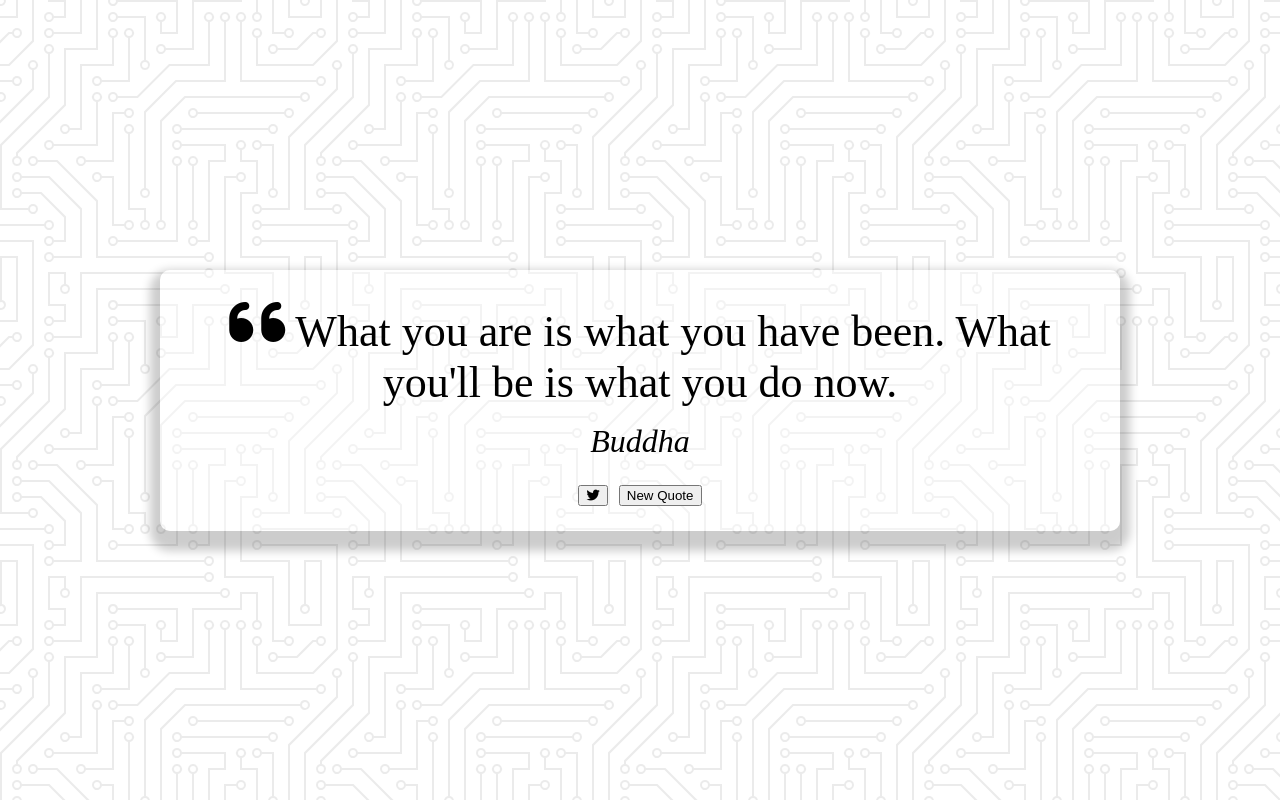
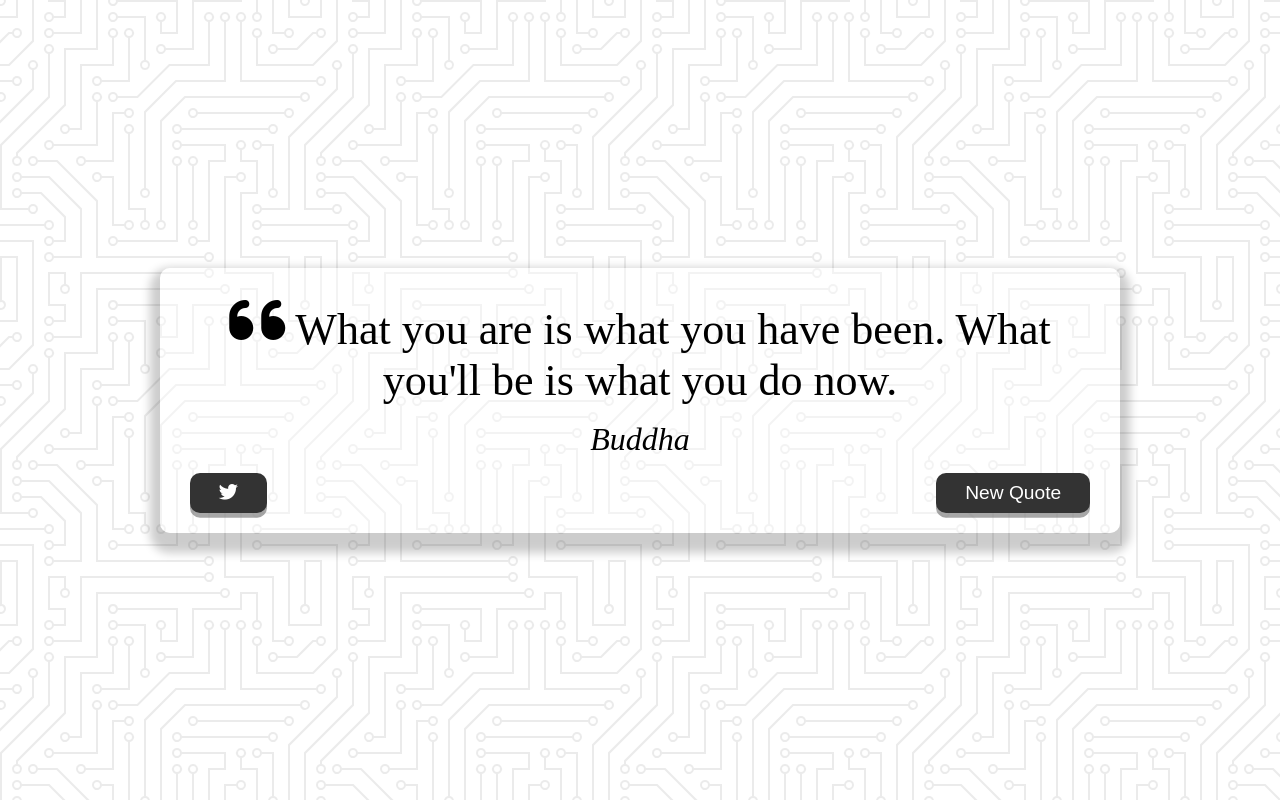
Before and after one commit to llanfranchi27/Quote-Generator, a plain HTML site: page index.html in a window 1280 px wide. Drawn offline with Linux system fonts and the light colour scheme.

Commit message:
adds button hover, space between button, and transition when button is clicked."

```diff
--- a/styles.css
+++ b/styles.css
@@ -45,6 +45,41 @@ body {
   font-style: italic;
 }
 
+.button-container {
+  margin-top: 15px;
+  display: flex;
+  justify-content: space-between;
+}
+
+button {
+  cursor: pointer;
+  font-size: 1.2rem;
+  height: 2.5rem;
+  border: none;
+  color: #fff;
+  border-radius: 10px;
+  background: #333;
+  outline: none;
+  padding: 0.5rem 1.8rem;
+  box-shadow: 0 0.3rem rgba(121, 121, 121, 0.65);
+}
+
+button:hover {
+  filter: brightness(110%);
+}
+
+button:active {
+  transform: translate(0, 0.3rem);
+  box-shadow: 0 0.1rem rgba(255, 255, 255, 0.65);
+}
+
+.twitter-button:hover {
+  color: #38a1f3;
+}
+
+.fa-twiter {
+  font-size: 1.5rem;
+}
 /* Media Query Tablet or Smaller device */
 
 @media screen and (max-width: 1000px) {
```
